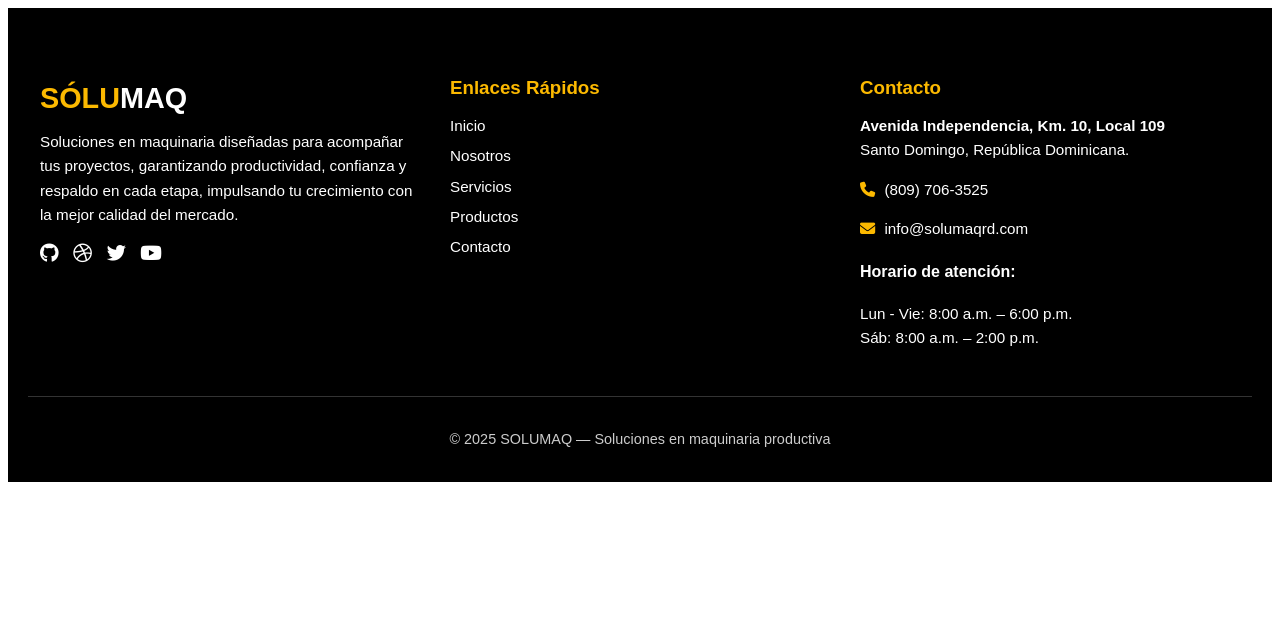
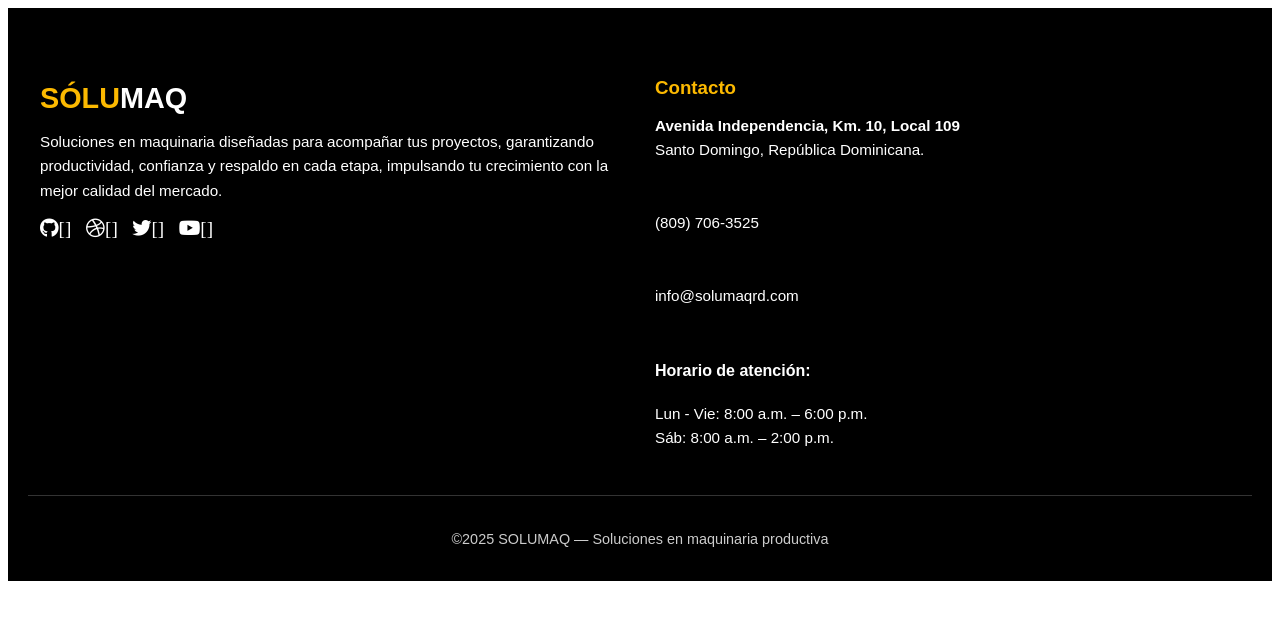
Before and after one commit to HitsoftE3/SOLUMAQ2, a plain HTML site: page footer.html in a window 1280 px wide. Drawn offline with Linux system fonts and the light colour scheme.

Commit message:
cambios en el footer

```diff
--- a/footer.html
+++ b/footer.html
@@ -110,14 +110,14 @@
         impulsando tu crecimiento con la mejor calidad del mercado.
       </p>
       <div class="social-icons">
-        <a href="#" target="_blank"><i class="fab fa-github"></i></a>
-        <a href="#" target="_blank"><i class="fab fa-dribbble"></i></a>
-        <a href="#" target="_blank"><i class="fab fa-twitter"></i></a>
-        <a href="#" target="_blank"><i class="fab fa-youtube"></i></a>
+        <a href="#" target="_blank"><i class="fab fa-github">[]</i></a>
+        <a href="#" target="_blank"><i class="fab fa-dribbble">[]</i></a>
+        <a href="#" target="_blank"><i class="fab fa-twitter">[]</i></a>
+        <a href="#" target="_blank"><i class="fab fa-youtube">[]</i></a>
       </div>
     </div>
 
-    <div class="footer-section">
+    <!-- <div class="footer-section">
       <h3>Enlaces Rápidos</h3>
       <ul>
         <li><a href="index.html">Inicio</a></li>
@@ -126,16 +126,16 @@
         <li><a href="productos.html">Productos</a></li>
         <li><a href="contacto.html">Contacto</a></li>
       </ul>
-    </div>
+    </div> -->
 
     <div class="footer-section contacto">
       <h3>Contacto</h3>
       <p>
         <strong>Avenida Independencia, Km. 10, Local 109</strong><br>
         Santo Domingo, República Dominicana.
-      </p>
-      <p><i class="fas fa-phone"></i> (809) 706-3525</p>
-      <p><i class="fas fa-envelope"></i> info@solumaqrd.com</p>
+      </p><br>
+      <p>(809) 706-3525</p><br>
+      <p> info@solumaqrd.com</p><br>
       <h4>Horario de atención:</h4>
       <p>Lun - Vie: 8:00 a.m. – 6:00 p.m.<br>
         Sáb: 8:00 a.m. – 2:00 p.m.</p>
@@ -143,8 +143,12 @@
   </div>
 
   <div class="footer-bottom">
-    <p>© 2025 SOLUMAQ — Soluciones en maquinaria productiva</p>
+    <p>©2025 SOLUMAQ — Soluciones en maquinaria productiva</p>
   </div>
+
+    <div class="h-3 bg-yellow-500 w-full"></div>
+
+
 
   <!-- Íconos de Font Awesome -->
   <script src="https://kit.fontawesome.com/a2e0e6a35c.js" crossorigin="anonymous"></script>
```
